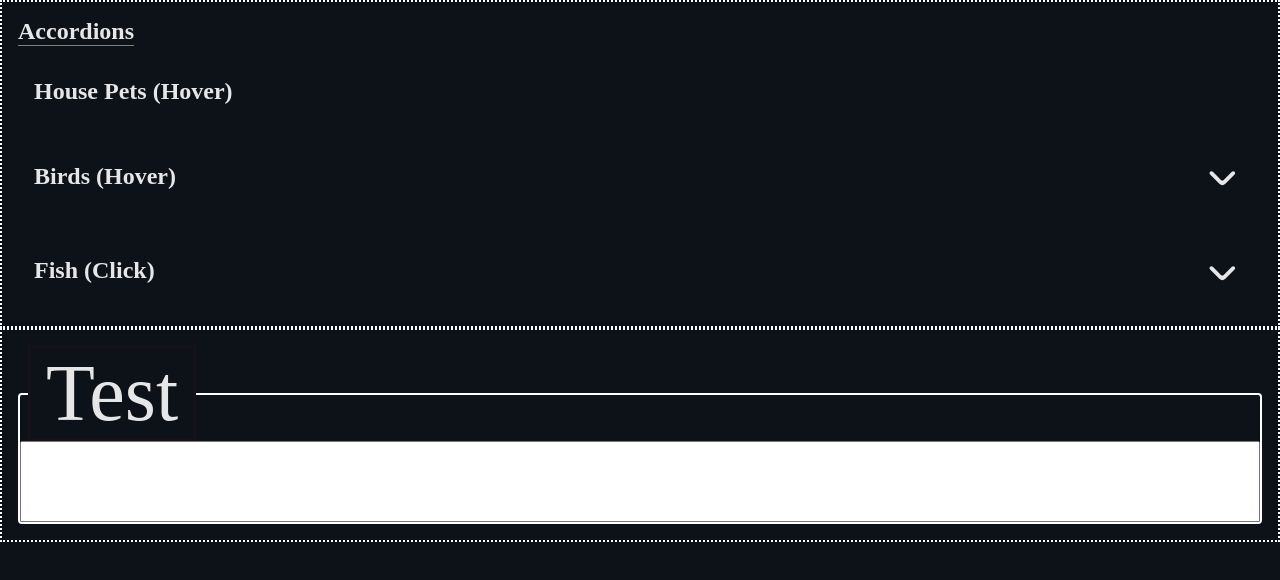
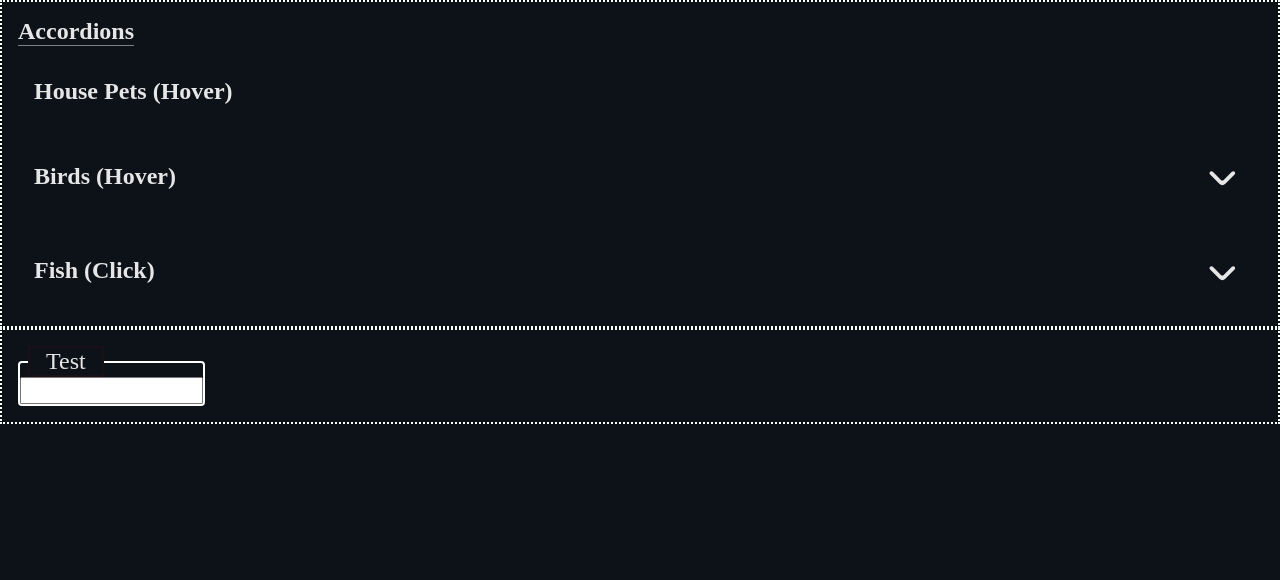
Before and after one commit to VonRiddarn/spit-and-prayers-ui, a React (Vite) app: page / in a window 1280 px wide. Shown: the top 580 px of the page. Built offline with nearby package versions, Linux system fonts and the light colour scheme.

Commit message:
feat: added missing width property AND changed some test variables

```diff
--- a/src/components/ui/LegendInputField/LegendInputField.scss
+++ b/src/components/ui/LegendInputField/LegendInputField.scss
@@ -1,6 +1,6 @@
-$test-font-size: 10em;
-$test-width: 100%;
-$test-clearance: 1rem; // NOT CUSTOM!
+$test-font-size: 3em; // Test: 10em
+$test-width: 15%; // Test: 100%
+$test-clearance: 1rem; // NOT CUSTOM (?)
 
 $test-width-left: calc($test-clearance);
 $test-width-center: calc($test-width * 0.5);
@@ -15,6 +15,7 @@ $test-width-right: calc($test-width * 0.9);
 	padding: 0;
 	border: 2px solid #ffffff;
 	border-radius: 4px; // Round, Square, Subtle
+	width: $test-width;
 
 	&:focus-within {
 		border-color: #3572e4;
```
